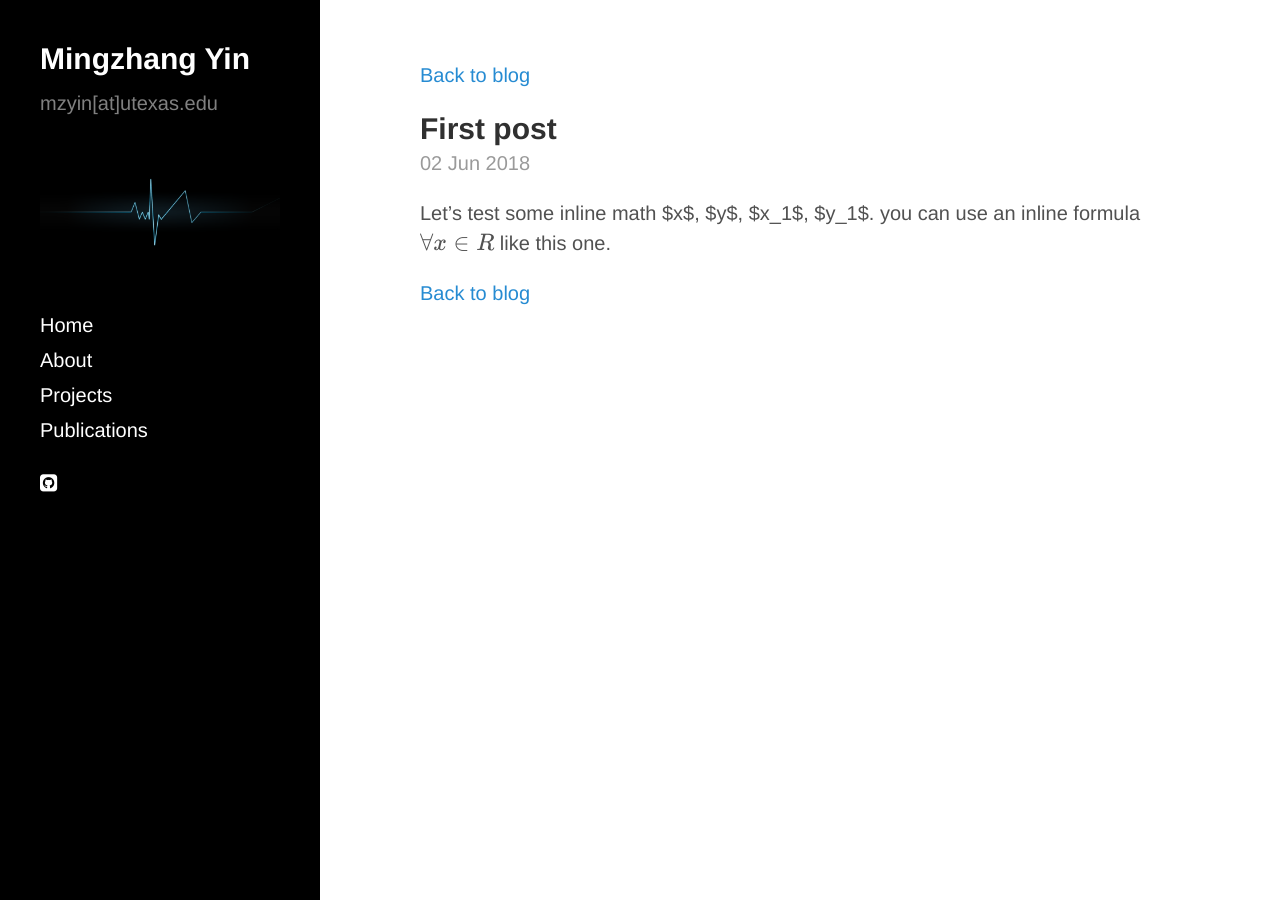
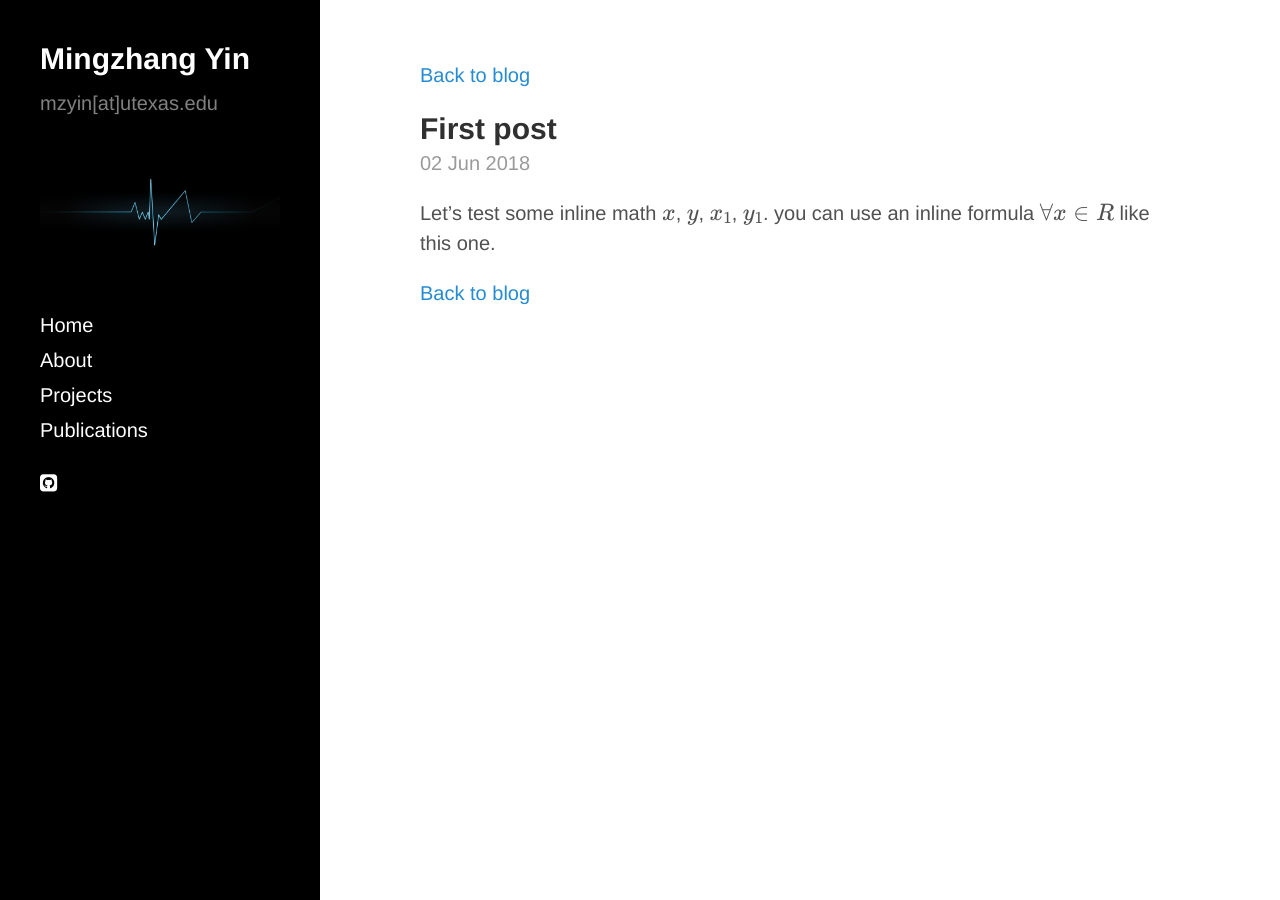
Before and after one commit to mingzhang-yin/mingzhang-yin.github.io, a Jekyll site: the page built from _posts/2018-06-02-math-type.md, in a window 1280 px wide. Built offline with Jekyll 4.4.1, drawn with Linux system fonts in a browser that asks for light colours; nearby versions of some CDN libraries; formulas are drawn with MathJax 3; comment, search, counter and statistics services are not loaded.

Commit message:
Update head.html

```diff
--- a/_includes/head.html
+++ b/_includes/head.html
@@ -16,4 +16,9 @@
 
   <!-- RSS -->
   <link rel="alternate" type="application/rss+xml" title="RSS" href="/atom.xml">
+
+  <!-- support the MathJax if necessary -->
+  {% if page.use_math %}
+    {% include mathjax_support %}
+  {% endif %}
 </head>
```
